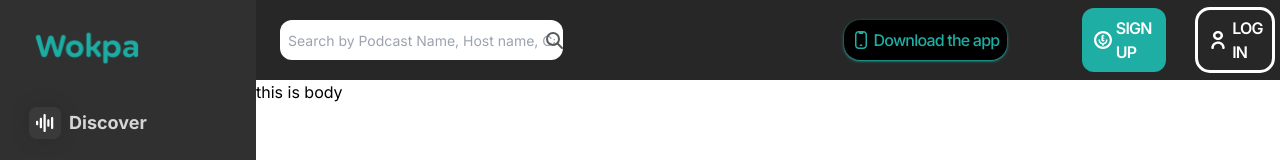
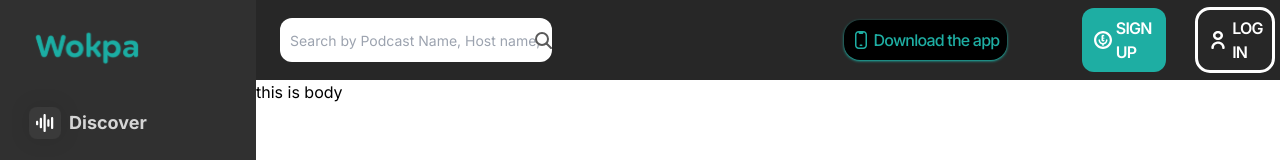
Before and after one commit to lennyAiko/wokpa, a Next.js app: page / in a window 1280 px wide. Shown: the top 160 px of the page. Built offline with nearby package versions, Linux system fonts and the light colour scheme.

Commit message:
feat: done with header

```diff
--- a/src/components/headers/Header.tsx
+++ b/src/components/headers/Header.tsx
@@ -4,8 +4,8 @@ export default function Header() {
 
             <div className="p-2 ml-2 flex flex-row items-center relative w-3/5">
                 <input type="text" placeholder="Search by Podcast Name, Host name, Categories, Tags..."
-                className="p-2 w-[51%] rounded-xl placeholder:text-sm placeholder:font-normal"/>
-                <img src="/header/search.svg" alt="search icon" className="absolute left-[48%]" />
+                className="p-2.5 w-[49%] rounded-xl placeholder:text-sm placeholder:font-normal"/>
+                <img src="/header/search.svg" alt="search icon" className="absolute left-[46%]" />
             </div>
 
             <div className="w-1/5 mr-12">
```
